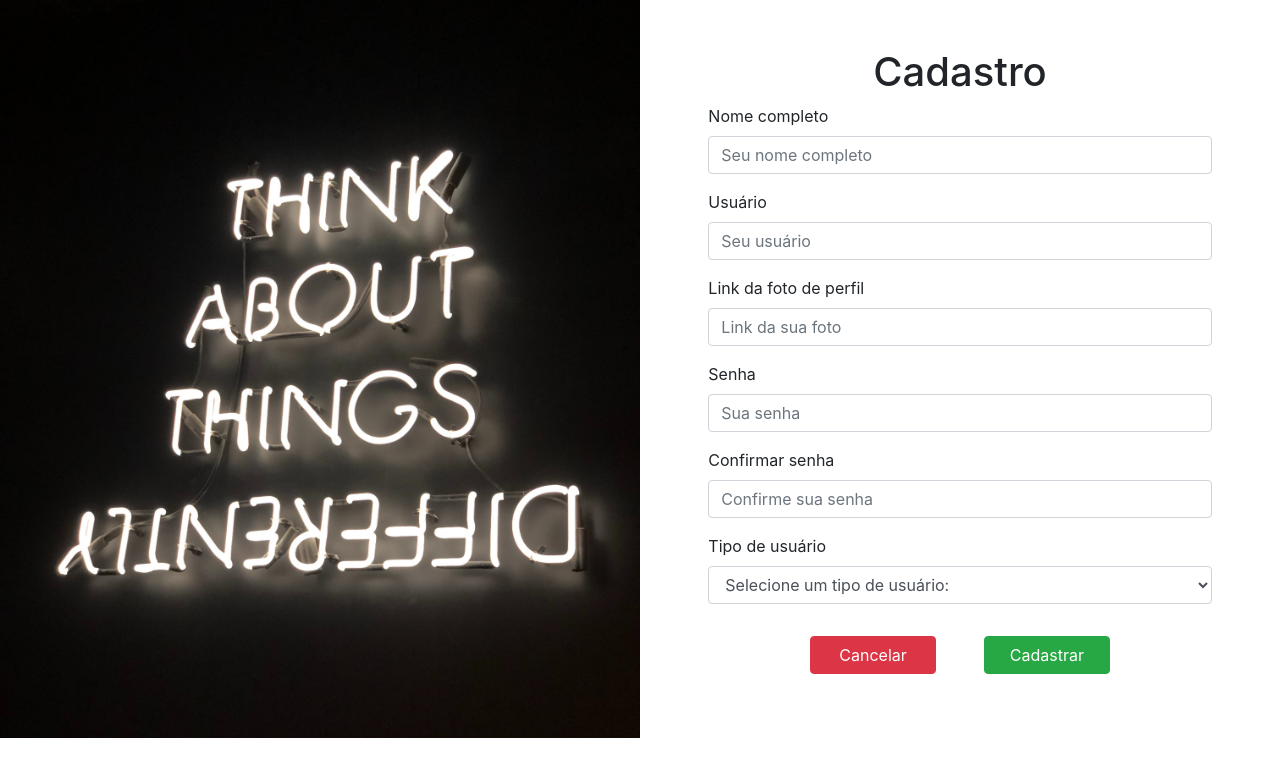
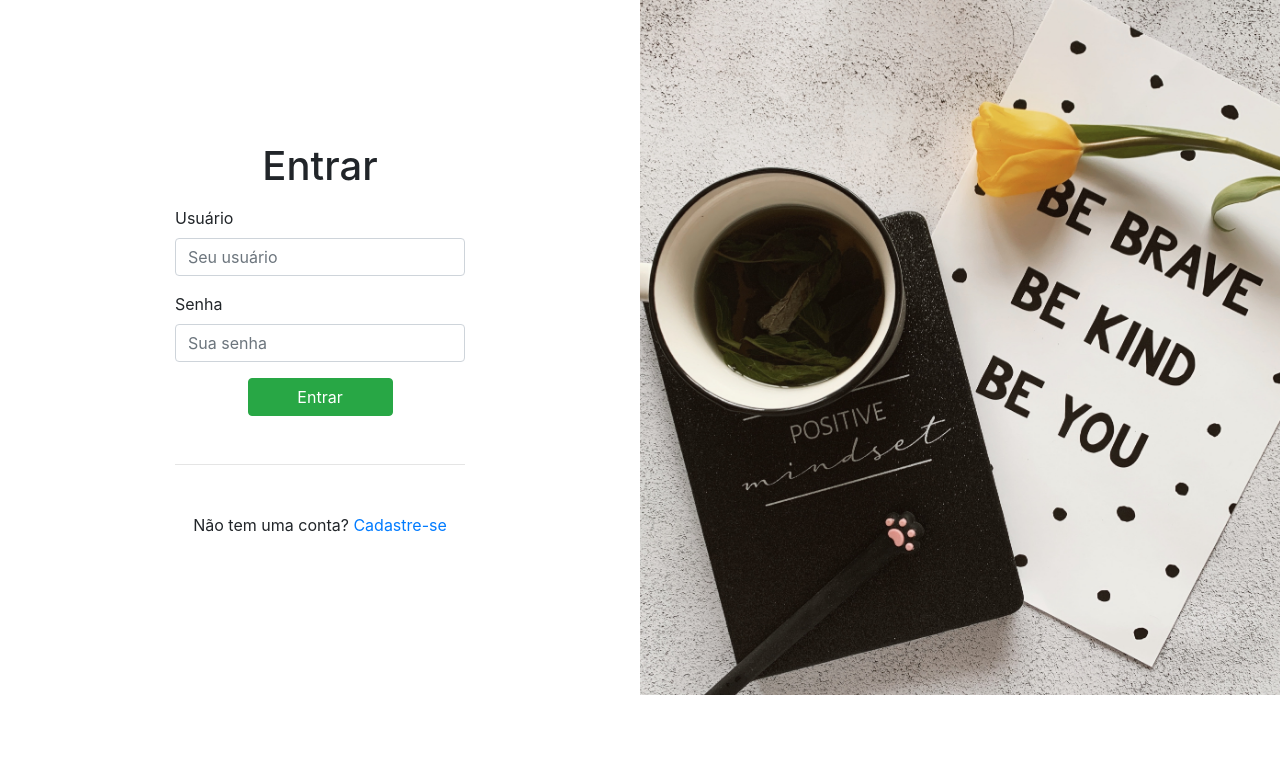
Before and after one commit to ingrid-kis/Bloco3-blogPessoal-Angular, an Angular app: page /login in a window 1280 px wide. Before the commit this address led to /. Shown: the top 776 px of the page. Built offline with nearby package versions, Linux system fonts and the light colour scheme.

Commit message:
@ingrid-kis [TASK: Components Routes]

```diff
--- a/src/app/app-routing.module.ts
+++ b/src/app/app-routing.module.ts
@@ -1,7 +1,20 @@
 import { NgModule } from '@angular/core';
 import { RouterModule, Routes } from '@angular/router';
+import { FooterComponent } from './footer/footer.component';
+import { LoginComponent } from './login/login.component';
+import { MenuComponent } from './menu/menu.component';
+import { SignComponent } from './sign/sign.component';
 
-const routes: Routes = [];
+const routes: Routes = [
+
+  {path:"", redirectTo: "login", pathMatch: "full"},
+
+  {path: "login", component: LoginComponent},
+  {path: "menu", component: MenuComponent},
+  {path: "sign", component: SignComponent},
+  {path: "footer", component: FooterComponent}
+
+];
 
 @NgModule({
   imports: [RouterModule.forRoot(routes)],
--- a/src/app/app.component.html
+++ b/src/app/app.component.html
@@ -1 +1,2 @@
-<app-sign></app-sign>
+<router-outlet></router-outlet>
+<!-- router-outlet deixa as rotas dinâmicas-->
--- a/src/app/login/login.component.html
+++ b/src/app/login/login.component.html
@@ -25,8 +25,9 @@
                     <hr class="mt-5 mb-5">
 
                     <p class="text-center">
-                        Não tem uma conta? <a href="">Cadastre-se</a>
+                        Não tem uma conta? <a routerLink="/sign">Cadastre-se</a>
                     </p>
+            <!-- no Angular, href: p/ links externos, routerLink: p/ links internos-->
 
                 </div>
             </div>
--- a/src/app/sign/sign.component.html
+++ b/src/app/sign/sign.component.html
@@ -48,7 +48,7 @@
                     </div>
 
                     <div class="d-flex justify-content-center py-3">
-                        <button type="submit" class="btn btn-danger mr-5 w-25">Cancelar</button>
+                        <button type="submit" class="btn btn-danger mr-5 w-25" routerLink="/login">Cancelar</button>
                         <button type="submit" class="btn btn-success w-25">Cadastrar</button>
                     </div>
 
```
